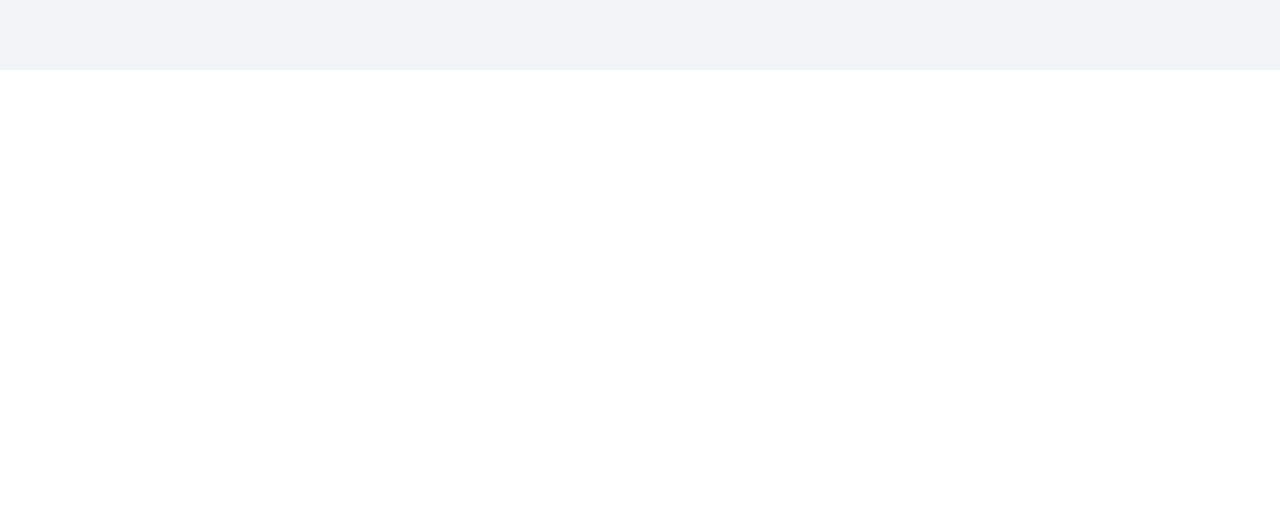
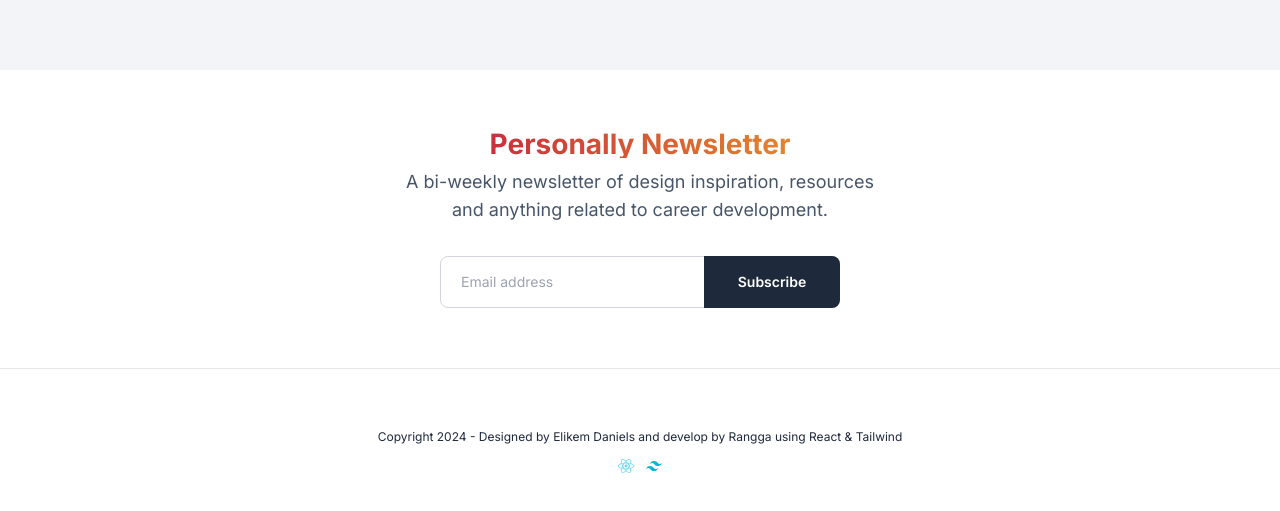
Before and after one commit to puturangga21/news-paper, a React (Vite) app: page / in a window 1280 px wide. Shown: the part 1075-1586 px from the top of the page. Before the commit the page ends 1145 px from the top, so only its background shows below. Built offline with nearby package versions, Linux system fonts and the light colour scheme.

Commit message:
feat: add footer component

```diff
--- a/src/App.jsx
+++ b/src/App.jsx
@@ -1,4 +1,5 @@
 import FirstNews from "./components/FirstNews";
+import Footer from "./components/Footer";
 import Hero from "./components/Hero";
 import Navbar from "./components/Navbar";
 
@@ -8,6 +9,7 @@ export default function App() {
       <Navbar />
       <Hero />
       <FirstNews />
+      <Footer />
     </>
   );
 }
--- /dev/null
+++ b/src/components/Footer.jsx
@@ -0,0 +1,43 @@
+import Layout from "./Layout";
+
+export default function Footer() {
+  return (
+    <>
+      <Layout pTop="py-[40px] md:py-[60px]">
+        <div className="flex w-[343px] flex-col items-center justify-center self-center text-center md:w-[472px] lg:w-[472px]">
+          <div className="flex flex-col gap-[10px]">
+            <h1 className="gradient-font font-display text-lg font-bold md:text-[28px]">
+              Personally Newsletter
+            </h1>
+            <p className="text-base text-slate-600 md:text-lg">
+              A bi-weekly newsletter of design inspiration, resources and
+              anything related to career development.
+            </p>
+          </div>
+
+          <div className="relative mt-[26px] flex w-[343px] flex-col gap-3 md:mt-8 md:block md:w-[400px]">
+            <input
+              type="text"
+              placeholder="Email address"
+              className="block w-full rounded-lg border border-gray-300 p-5 py-[15px] text-sm focus:outline-none md:border-y md:border-s md:pe-40 md:ps-5"
+            />
+            <button className="h-full w-full rounded-md bg-slate-800 p-5 text-sm font-semibold text-white md:absolute md:end-0 md:top-0 md:w-[136px] md:rounded-l-none md:rounded-r-lg md:p-0 ">
+              Subscribe
+            </button>
+          </div>
+        </div>
+      </Layout>
+
+      <div className="flex w-full flex-col items-center justify-center gap-3 border-t py-[60px]">
+        <p className="max-w-sm text-center text-xs text-slate-800 md:max-w-xl">
+          Copyright 2024 - Designed by Elikem Daniels and develop by Rangga
+          using React & Tailwind
+        </p>
+        <span role="image" className="flex items-center justify-center gap-3">
+          <img src="./react-logo.svg" alt="Logo" className="w-4" />
+          <img src="./tailwind-logo.svg" alt="Logo" className="w-4" />
+        </span>
+      </div>
+    </>
+  );
+}
```
Also changed, not shown: public/react-logo.svg (added), public/tailwind-logo.svg (added).
